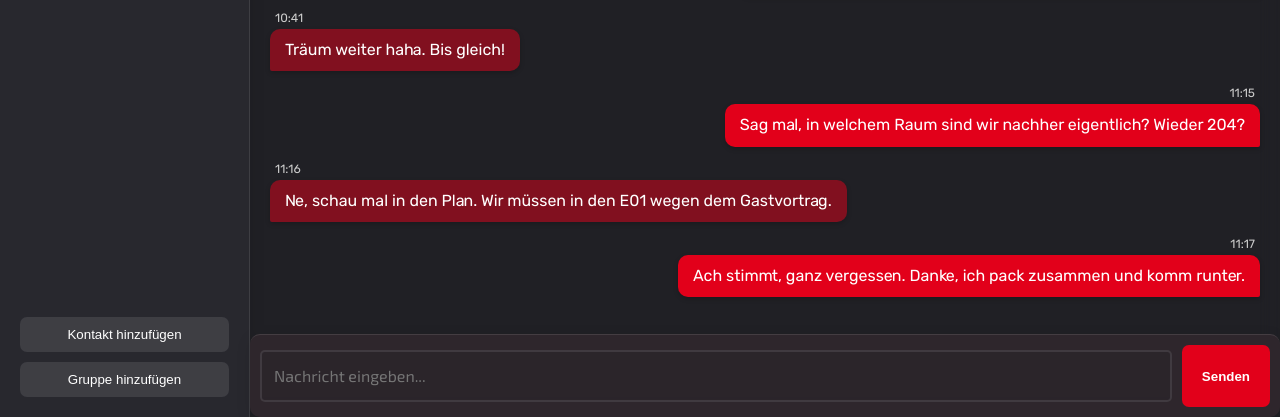
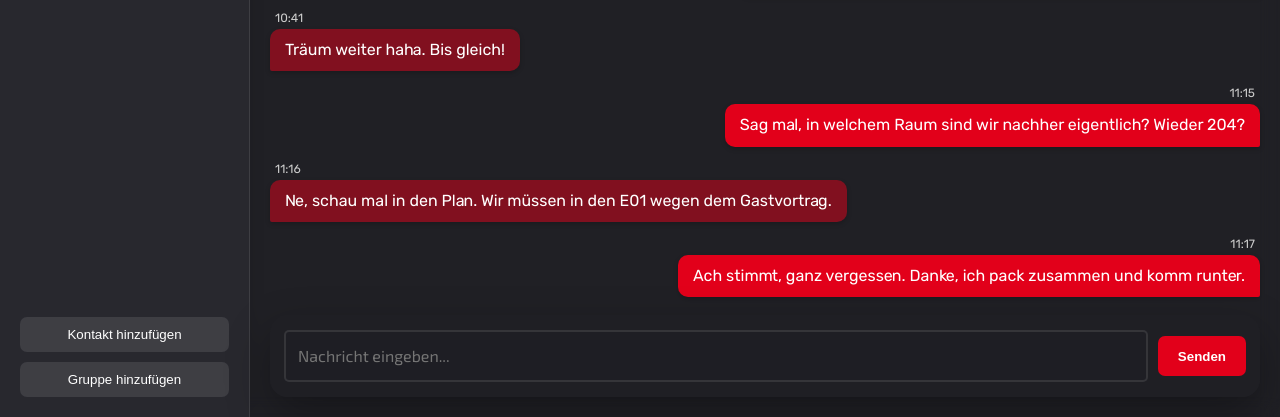
Before and after one commit to Luca-Engl/DHBW-Chat, a PHP site: page /chat.html in a window 1280 px wide. Shown: the part 822-1239 px from the top of the page. Run offline with PHP 8.4, Linux system fonts and the light colour scheme.

Commit message:
chat and notes input fields updated.

```diff
--- a/src/chat.html
+++ b/src/chat.html
@@ -160,16 +160,17 @@
                 </div>
             </div>
 
-        <form class="chat-input-container background" id="chatForm">
-            <label for="chatmessage" class="visually-hidden">Nachricht eingeben</label>
-            <textarea id="chatmessage" name="chatmessage" rows="2" placeholder="Nachricht eingeben..." inputmode="text" aria-label="Nachricht eingeben"></textarea>
-            <button type="submit" class="style-bold">Senden</button>
-        </form>
+            <form class="chat-input-container chat-input-floating" id="chatForm">
+                <label for="chatmessage" class="visually-hidden">Nachricht eingeben</label>
+                <textarea id="chatmessage" name="chatmessage" rows="2"
+                          placeholder="Nachricht eingeben..."
+                          inputmode="text" aria-label="Nachricht eingeben"></textarea>
+                <button type="submit" class="style-bold">Senden</button>
+            </form>
         </div>
         </section>
 </main>
 
-<!-- Settings Modal (korrigiert) -->
 <div id="settingsModal" class="modal-overlay">
     <div class="modal-content popup-box">
         <button class="modal-close" onclick="closeSettings()">&times;</button>
--- a/src/css/layout.css
+++ b/src/css/layout.css
@@ -447,23 +447,6 @@ button.modal-close:hover::after {
     position: relative;
 }
 
-.chat-input-container {
-    position: fixed;
-    bottom: 0;
-    left: 250px;
-    right: 0;
-    display: flex;
-    gap: 10px;
-    background-color: var(--chat-background-color);
-    border-radius: 0;
-    padding: 15px 20px;
-    box-sizing: border-box;
-    z-index: 100;
-    border-top: 1px solid rgba(255,255,255,0.1);
-    align-items: flex-end;
-
-
-}
 
 #chatmessage {
     /* Die moderne Lösung: Passt die Höhe automatisch an den Inhalt an */
@@ -566,25 +549,15 @@ button.modal-close:hover::after {
 .chat-input-container {
     display: flex;
     gap: 10px;
-    align-items: stretch;
-    background-color: var(--navbar-background-color);
-    backdrop-filter: blur(5px);
-    box-shadow: 0 4px 15px rgba(0,0,0,0.1);
-    border-radius: 10px;
-    padding: 10px;
+    align-items: center;
+    padding: 10px 14px;
+    border-radius: 18px;
     box-sizing: border-box;
     flex-shrink: 0;
-    margin: 0;
-    transition: all 0.3s ease-in-out;
-}
-
-.chat-input-container:hover {
-    backdrop-filter: blur(8px);
-    box-shadow: 0 4px 15px rgba(0,0,0,0.3);
 }
 
 .chat-input-container button {
-    height: auto;
+    height: 40px;
     display: flex;
     align-items: center;
     justify-content: center;
@@ -599,6 +572,27 @@ button.modal-close:hover::after {
     font-family: 'Exo2', Arial, sans-serif;
     font-size: 16px;
     overflow-y: hidden;
+}
+
+.chat-input-floating {
+    position: fixed;
+    left: 270px;
+    right: 20px;
+    bottom: 20px;
+    padding: 10px 14px;
+    border-radius: 18px;
+    display: flex;
+    gap: 10px;
+    background: var(--chat-input-color);
+    backdrop-filter: blur(10px);
+    box-shadow: 0 18px 45px rgba(0, 0, 0, 0.3);
+    z-index: 200;
+    transition: all 0.3s ease-in-out;
+}
+
+.chat-input-floating:hover {
+    backdrop-filter: blur(8px);
+    box-shadow: 0 18px 45px rgba(0, 0, 0, 0.55);
 }
 
 .chat-nav-bar {
@@ -794,7 +788,7 @@ button.modal-close:hover::after {
     padding: 15px;
     border-top: 1px solid rgba(255,255,255,0.1);
     flex-shrink: 0;
-    align-items: stretch;
+    align-items: center;
 }
 
 .note-input-container textarea {
@@ -802,7 +796,7 @@ button.modal-close:hover::after {
     padding: 10px;
     border-radius: 8px;
     resize: none;
-    min-height: 40px;
+    height: 45px;
     max-height: 120px;
     font-family: 'Exo2', Arial, sans-serif;
     font-size: 16px;
@@ -810,8 +804,9 @@ button.modal-close:hover::after {
 }
 
 .note-input-container button {
+    height: 40px;
     padding: 0 15px;
-    align-self: stretch;
+    align-self: center;
 }
 
 .note-content {
@@ -1540,7 +1535,7 @@ button.modal-close:hover::after {
 .chat-messages {
     flex: 1;
     padding: 20px;
-    padding-bottom: 90px;
+    padding-bottom: 120px;
     overflow-y: auto;
     display: flex;
     flex-direction: column;
--- a/src/css/style.css
+++ b/src/css/style.css
@@ -17,6 +17,7 @@
     --input-hover-shadow-color: rgba(226,0,26,0.1);
     --link-shadow-color: rgba(255,255,255,1);
     --chat-background-color: rgba(40, 40, 46, 0.9);
+    --chat-input-color: rgba(32, 32, 37,0.9);
 }
 
 
```
